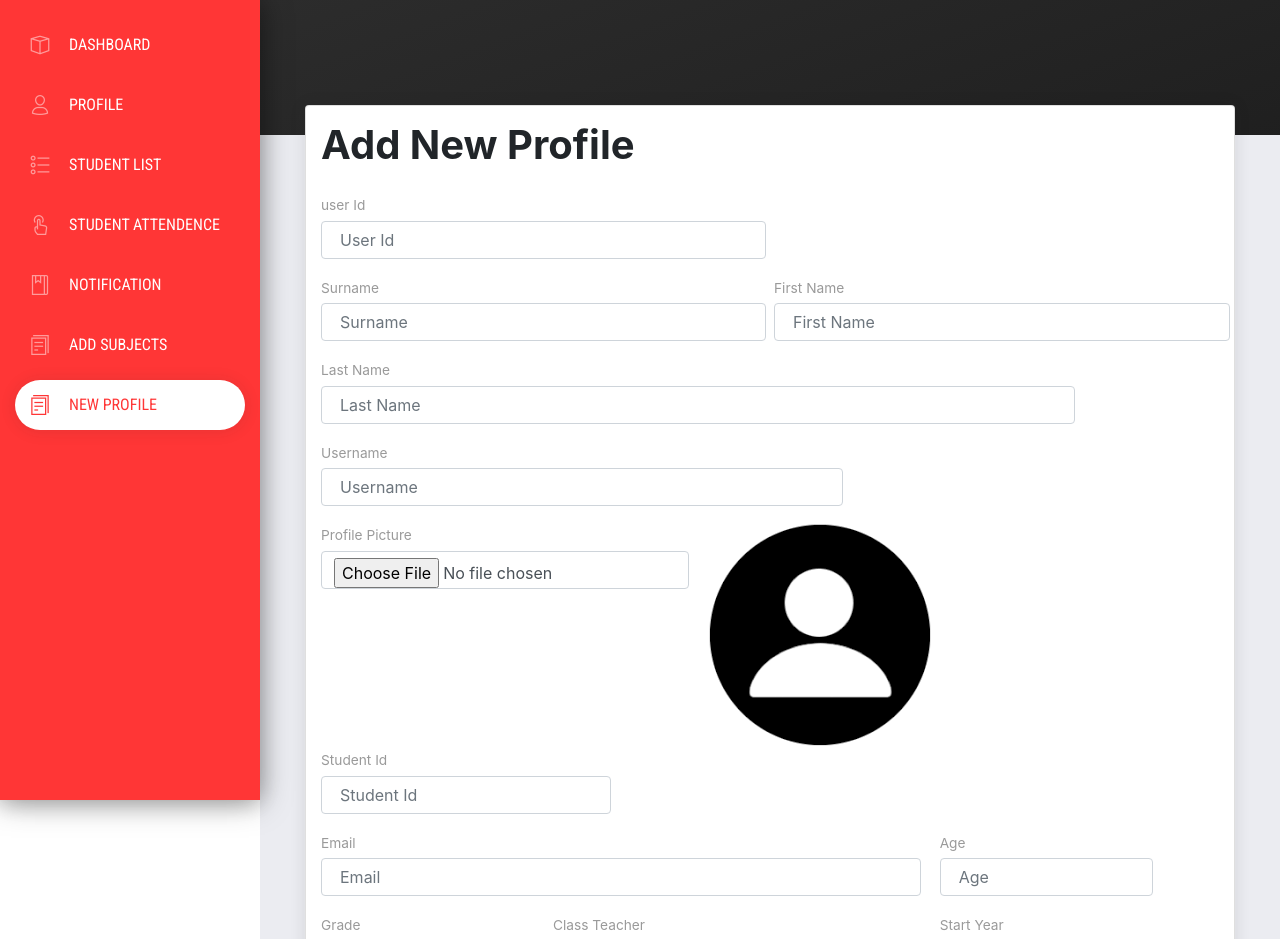
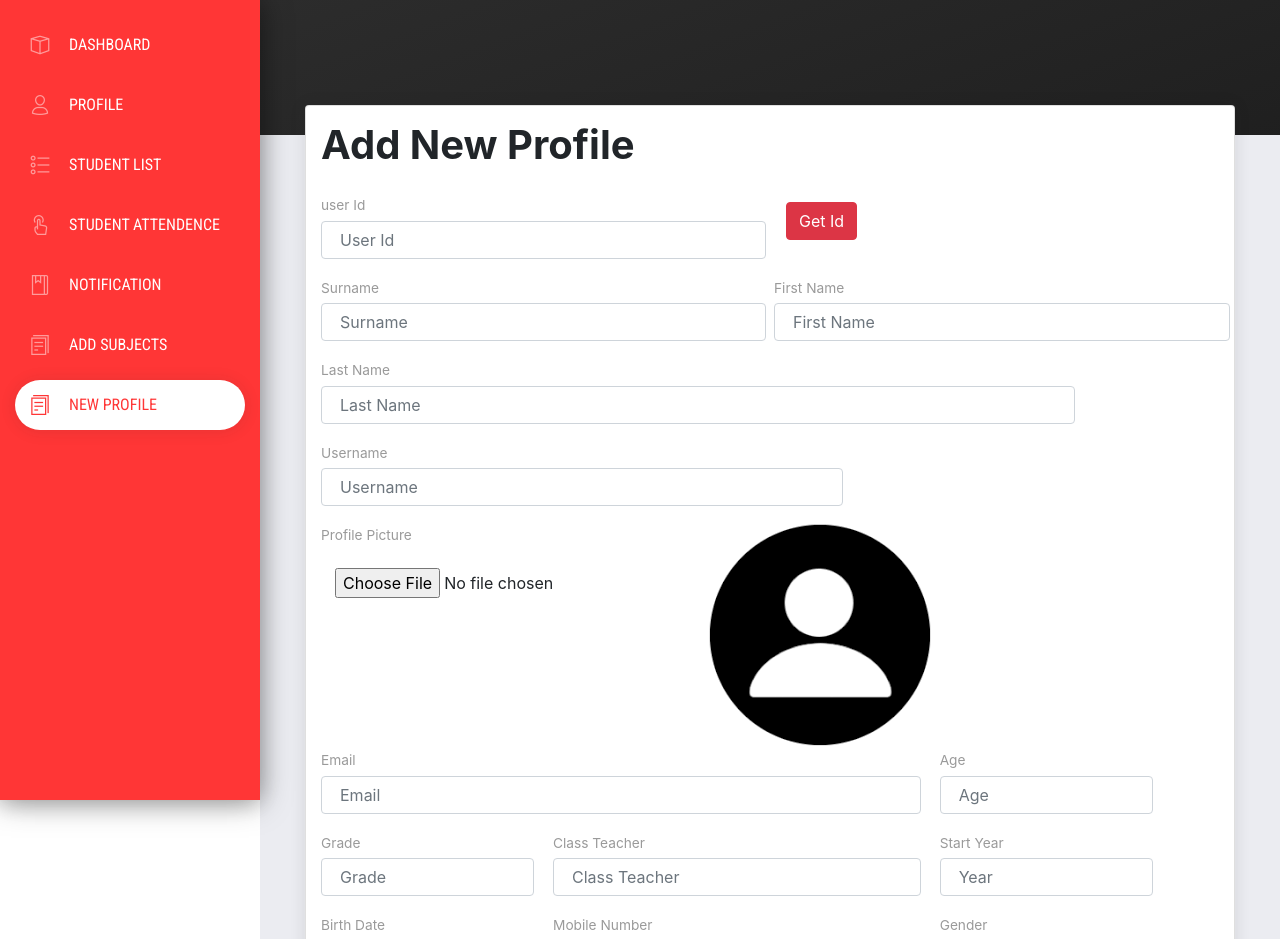
Before and after one commit to Anuradha4dm/SchoolManagementSystem, an Angular app: page /add-new-profile in a window 1280 px wide. Shown: the top 939 px of the page. Built offline with nearby package versions, Linux system fonts and the light colour scheme.

Commit message:
this is the module that use to incremnt the student id

```diff
--- a/src/app/component/admin/add-new-profile/add-new-profile.component.html
+++ b/src/app/component/admin/add-new-profile/add-new-profile.component.html
@@ -18,10 +18,22 @@
                     name="userid"
                     id=""
                     placeholder="User Id"
-                    ngModel
+                    [ngModel]="nextVal"
                     #userid
                     required
                   />
+                </div>
+              </div>
+              <div class="col-md-6 pr-1">
+                <div class="form-group">
+                  <button
+                    type="button"
+                    (click)="getId()"
+                    class="btn btn-round btn-danger"
+                    [disabled]="!generateid"
+                  >
+                    Get Id
+                  </button>
                 </div>
               </div>
             </div>
@@ -94,7 +106,7 @@
                   <input
                     type="file"
                     name="profilepicture"
-                    class="form-control"
+                    class="form-control btn"
                     accept="image/*"
                     ngModel
                     #imageRef
@@ -108,19 +120,6 @@
                     src="{{ profilePic }}"
                     alt="profilr picture"
                     class="profile-picuture"
-                  />
-                </div>
-              </div>
-              <div class="col-md-4 pr-1">
-                <div class="form-group">
-                  <label>Student Id</label>
-                  <input
-                    type="text"
-                    class="form-control"
-                    name="userid"
-                    id=""
-                    placeholder="Student Id"
-                    ngModel
                   />
                 </div>
               </div>
@@ -223,7 +222,7 @@
                     class="form-control"
                     name="mobilenumber"
                     id=""
-                    placeholder="Mobile Number"
+                    placeholder="MobileNumber"
                     ngModel
                     required
                   />
--- a/src/app/component/admin/add-new-profile/add-new-profile.component.ts
+++ b/src/app/component/admin/add-new-profile/add-new-profile.component.ts
@@ -1,3 +1,4 @@
+import { ConstantPool } from '@angular/compiler';
 import { Component, OnInit } from '@angular/core';
 import { NgForm } from '@angular/forms';
 import { AdminService } from '../admin.service';
@@ -15,28 +16,37 @@ export class AddNewProfileComponent implements OnInit {
   teacherLoginn: boolean = false;
   nonAcademinLogin: boolean = false;
 
+  nextVal: string = '';
+  generateid: boolean = true;
+
   constructor(private adminService: AdminService) {}
 
   ngOnInit(): void {}
 
   onSubmit(formData: NgForm) {
     const form = new FormData();
-    form.set('grade', formData.value.grade);
-    form.set('addressline1', formData.value.addressline1);
-    form.set('addressline2', formData.value.addressline2);
-    form.set('addressline3', formData.value.addressline3);
-    form.set('age', formData.value.age);
-    form.set('birthdate', formData.value.birthdate);
-    form.set('classteacher', formData.value.classteacher);
-    form.set('email', formData.value.email);
-    form.set('firstname', formData.value.firstname);
-    form.set('gender', formData.value.gender);
-    form.set('lastname', formData.value.lastname);
-    form.set('startyear', formData.value.startyear);
-    form.set('surname', formData.value.surname);
-    form.set('userid', formData.value.userid);
-    form.set('username', formData.value.username);
-    form.set('profilepicture', this.selectedFile);
+
+    console.log(formData.value.userid);
+
+    form.append('grade', formData.value.grade);
+    form.append('addressline1', formData.value.addressline1);
+    form.append('addressline2', formData.value.addressline2);
+    form.append('addressline3', formData.value.addressline3);
+    form.append('password', formData.value.userid);
+    form.append('age', formData.value.age);
+    form.append('birthdate', formData.value.birthdate);
+    form.append('classteacher', formData.value.classteacher);
+    form.append('city', formData.value.city);
+    form.append('mobile', formData.value.mobilenumber);
+    form.append('email', formData.value.email);
+    form.append('firstname', formData.value.firstname);
+    form.append('gender', formData.value.gender);
+    form.append('lastname', formData.value.lastname);
+    form.append('startyear', formData.value.startyear);
+    form.append('surname', formData.value.surname);
+    form.append('userid', formData.value.userid);
+    form.append('username', formData.value.username);
+    form.append('profilepicture', this.selectedFile);
 
     this.adminService.postNewStudentData(form).subscribe(
       (result) => {
@@ -54,4 +64,18 @@ export class AddNewProfileComponent implements OnInit {
   onChange(event) {
     this.selectedFile = <File>event.target.files[0];
   }
+
+  getId() {
+    this.adminService.getNewStudentId().subscribe(
+      (result) => {
+        this.nextVal = result.Id;
+      },
+      (error) => {
+        console.log(error);
+      },
+      () => {
+        this.generateid = false;
+      }
+    );
+  }
 }
--- a/src/app/component/admin/admin.service.ts
+++ b/src/app/component/admin/admin.service.ts
@@ -5,10 +5,16 @@ import { Injectable } from '@angular/core';
 export class AdminService {
   constructor(private httpClient: HttpClient) {}
 
-  postNewStudentData(submissionData: FormData) {
+  postNewStudentData(submissionData) {
     return this.httpClient.post(
-      'http://localhost:3000/admin/new-student-add',
+      'http://localhost:3000/admin/new-student-profile',
       submissionData
     );
   }
+
+  getNewStudentId() {
+    return this.httpClient.get<{ fetch: Boolean; Id: string }>(
+      'http://localhost:3000/admin/get-new-student-id'
+    );
+  }
 }
```
